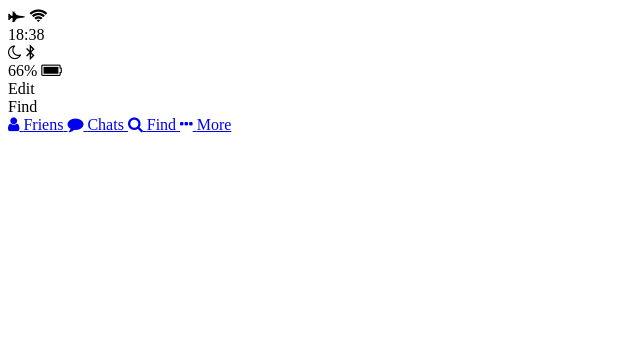
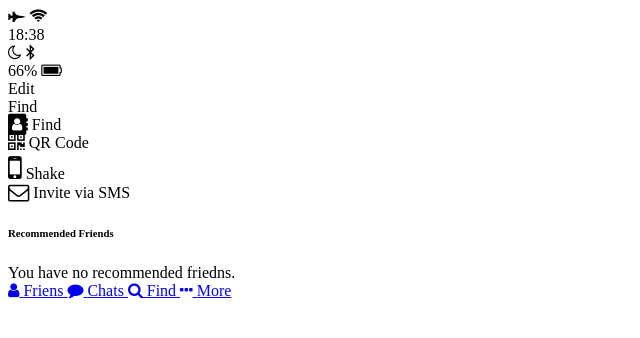
Before and after one commit to had0g/kakao-clone, a plain HTML site: page find.html in a window 1280 px wide. Shown: the whole page, without its empty margins (0-640 px from the left). Drawn offline with Linux system fonts and the light colour scheme.

Commit message:
Find is done

```diff
--- a/find.html
+++ b/find.html
@@ -42,6 +42,40 @@
       </div>
   </header>
 
+  <!--main 1.section_1 2.section_2 -->
+  <main class="find">
+    <section class="find_options">
+      <div class="find_option">
+        <i class="fa fa-address-book fa-lg"></i>
+        <span class="find_option-title">Find</span>
+      </div>
+      <div class="find_option">
+        <i class="fa fa-qrcode fa-lg"></i>
+        <span class="find_option-title">QR Code</span>
+      </div>
+      <div class="find_option">
+        <i class="fa fa-mobile fa-2x"></i>
+        <span class="find_option-title">Shake</span>
+      </div>
+      <div class="find_option">
+        <i class="fa fa-envelope-o fa-lg"></i>
+        <span class="find_option-title">Invite via SMS</span>
+      </div>
+    </section>
+
+    <section class="find_recommended">
+      <header>
+        <h6 class="recommended_title">Recommended Friends</h6>
+      </header>
+      <div class="recommended_none">
+        <span class="recomeended_text">You have no recommended friedns.</span>
+      </div>
+    </section>
+
+  </main>
+
+
+
   <!--navigater bar-->
   <nav class="tab-bar">
     <a href="index.html" class="tab-bar_tab tab-bar-selected">
```
